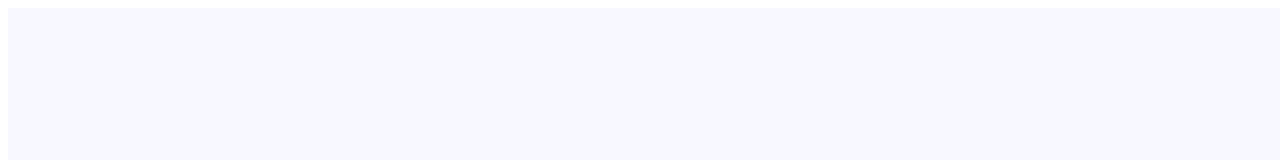
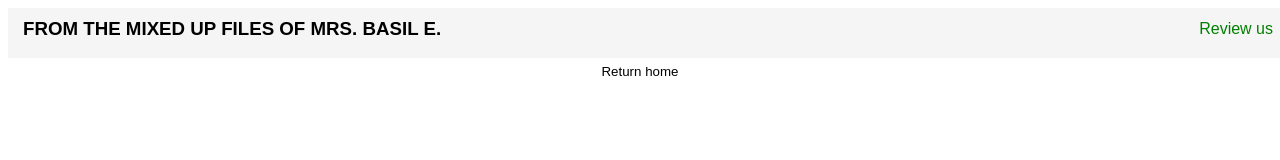
Before and after one commit to maxsspot/project2, a plain HTML site: page title-pagecount-genre.html in a window 1280 px wide. Drawn offline with Linux system fonts and the light colour scheme; a web font is replaced by a local one.

Commit message:
Update title-pagecount-genre.html

```diff
--- a/title-pagecount-genre.html
+++ b/title-pagecount-genre.html
@@ -163,7 +163,7 @@ nav {
 }
         </style>
         <script>
-	    document.getElementById ("review_idea").style.marginLeft = "100%";
+	    document.getElementById ("transition").style.marginLeft = "100%";
             function go () {
                 document.getElementById ("transition").style.marginLeft = "0px";
             }
```
